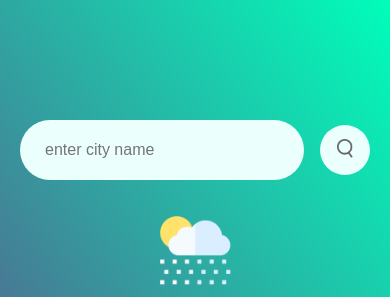
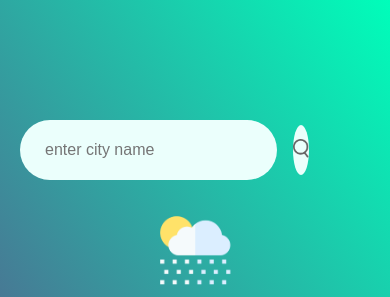
Before and after one commit to shivanshchopra7/weather-app, a plain HTML site: page index.html in a window 390 px wide. Shown: the top 297 px of the page. Drawn offline with Linux system fonts and the light colour scheme.

Commit message:
width changes

```diff
--- a/style.css
+++ b/style.css
@@ -84,6 +84,10 @@ width: 16px;
 
 
 @media (max-width: 600px) {
+.search {
+    width: 10%;
+}
+
     .card {
         width: 100%;
         padding: 20px; /* Add padding for better spacing */
```
